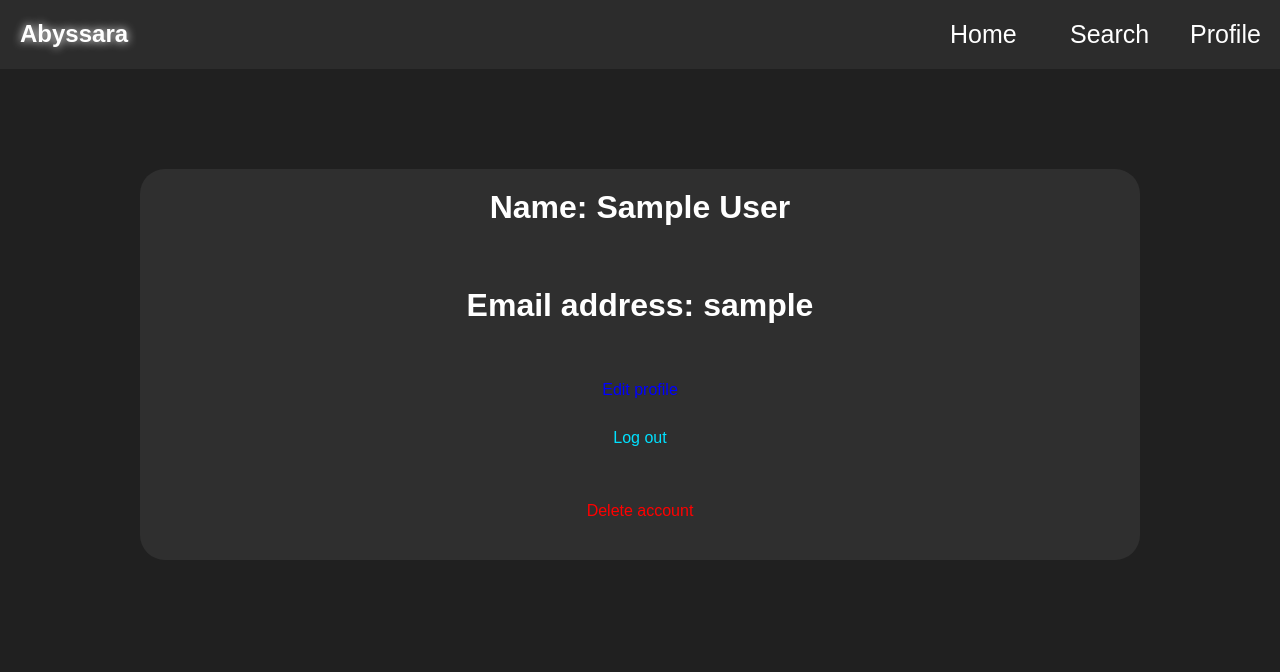
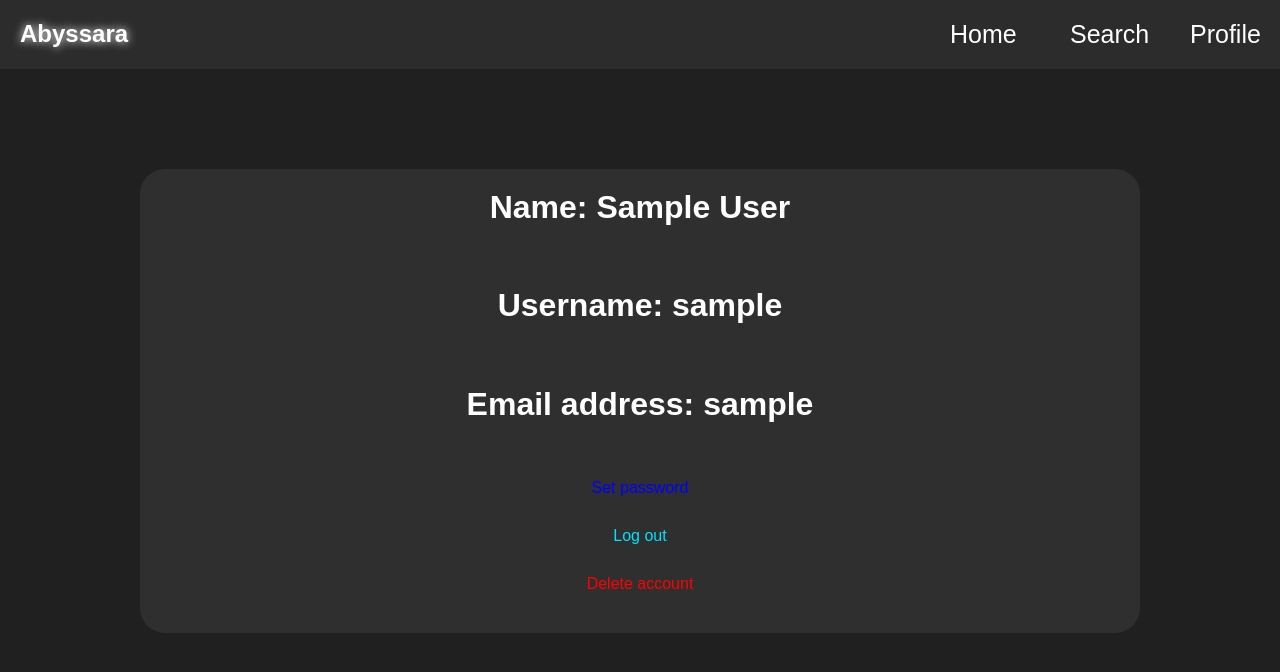
Before and after one commit to rasadov/FastSearch, a Flask app: page /profile in a window 1280 px wide. Shown: the top 672 px of the page. Run offline with Flask 3, Linux system fonts and the light colour scheme; the visitor is signed in with stand-in values (Sample User, id 1).

Commit message:
set and change password functions

```diff
--- a/src/app/__main__.py
+++ b/src/app/__main__.py
@@ -52,27 +52,45 @@ def edit_profile():
 def change_password():
     if current_user.is_anonymous:
         return redirect('/login')
+    if current_user.password_hash == None:
+        flash("You can't change your password because you haven't set it yet", category='danger')
+        return redirect('/')
     form = ChangePasswordForm()
-
     if request.method == 'POST':
         if form.validate_on_submit():
             if current_user.chech_password_correction(attempted_password=form.old_password.data):
+                if form.password.data == form.old_password.data:
+                    flash("New password can't be the same as old password", category='danger')
+                    return redirect('/change-password')
                 current_user.password = form.password.data
                 db.session.commit()
                 flash("Password changed successfully", category='success')
                 return redirect('/')
             else:
                 flash("Old password is not correct", category='danger')
-    return render_template('change-password.html') # Not working yet
+    return render_template('form_base.html', form=form) # Not working yet
 
-# @app.route('/edit-profile', methods=['GET','POST'])
-# def edit_profile():
-#     if current_user.is_anonymous:
-#         return redirect('/login')
-#     if request.method == 'POST':
-#         pass
-#     return render_template('edit_profile.html')
+@app.route('/set-password', methods=['GET','POST'])
+def set_password():
+    if current_user.is_anonymous:
+        return redirect('/login')
+    if current_user.password_hash:
+        flash("You already have set password", category='danger')
+        return redirect('/')
+    form = SetPasswordForm()
+    if request.method == 'POST':
+        if form.validate_on_submit():
+                current_user.password = form.password.data
+                db.session.commit()
+                flash("Password changed successfully", category='success')
+                return redirect('/')
+        else:
+                flash("Old password is not correct", category='danger')
+    return render_template('form_base.html', form=form) # Not working yet
 
+# User credentials management page
+
+# not created yet
 
 # Register and login page
 
--- a/src/app/forms.py
+++ b/src/app/forms.py
@@ -19,3 +19,8 @@ class ChangePasswordForm(FlaskForm):
     password = PasswordField(label='New Password', validators=[Length(8), DataRequired()])
     confirm_password = PasswordField(label='Confirm Password', validators=[EqualTo('password'), DataRequired()])
     submit = SubmitField(label='Submit')
+
+class SetPasswordForm(FlaskForm):
+    password = PasswordField(label='New Password', validators=[Length(8), DataRequired()])
+    confirm_password = PasswordField(label='Confirm Password', validators=[EqualTo('password'), DataRequired()])
+    submit = SubmitField(label='Submit')
--- a/src/app/templates/profile.html
+++ b/src/app/templates/profile.html
@@ -9,15 +9,25 @@
 <div style="margin: 100px auto; background-color: #2f2f2f; width: 1000px; border-radius: 25px;">
     <div>
         <div>
-            <h1 style="padding: 20px;">Name: {% if current_user.name %} {{ current_user.name }} {% else %} <a href="">add name</a> {% endif %}</h1>
+            <h1 style="padding: 20px;">Name: {% if current_user.name %} {{ current_user.name }} {% else %} <a href="" style="color: gray;">Blank</a> {% endif %}</h1>
         </div>
+        <div>
+            <h1 style="padding: 20px;">Username: {% if current_user.username %} {{ current_user.username }} {% else %} <a href="" style="color: gray;">Blank</a> {% endif %}</h1>
+        </div>
+
         <div>
             <h1 style="padding: 20px;">Email address: {{ current_user.email_address }}</h1>
         </div>
+        {% if current_user.password_hash %}
         <div style="padding: 15px;">
-            <a href="{{ url_for('edit_profile') }}" style=" color: blue; text-decoration: none;">Edit profile</a>
+            <a href="{{ url_for('change_password') }}" style=" color: blue; text-decoration: none;">Change password</a>
         </div>
-        <div style="padding: 15px; padding-bottom: 40px;">
+        {% else %}
+        <div style="padding: 15px;">
+            <a href="{{ url_for('set_password') }}" style=" color: blue; text-decoration: none;">Set password</a> <!-- Not finished -->
+        </div>
+        {% endif %}
+        <div style="padding: 15px;">
             <a href="{{ url_for('logout')}}" style="color: rgb(0, 225, 255); text-decoration: none; margin: auto;">Log out</a>
         </div>
         <div style="padding: 15px; padding-bottom: 40px;">
```
Also changed, not shown: src/app/templates/form_base.html (added, +23 -0 lines).
